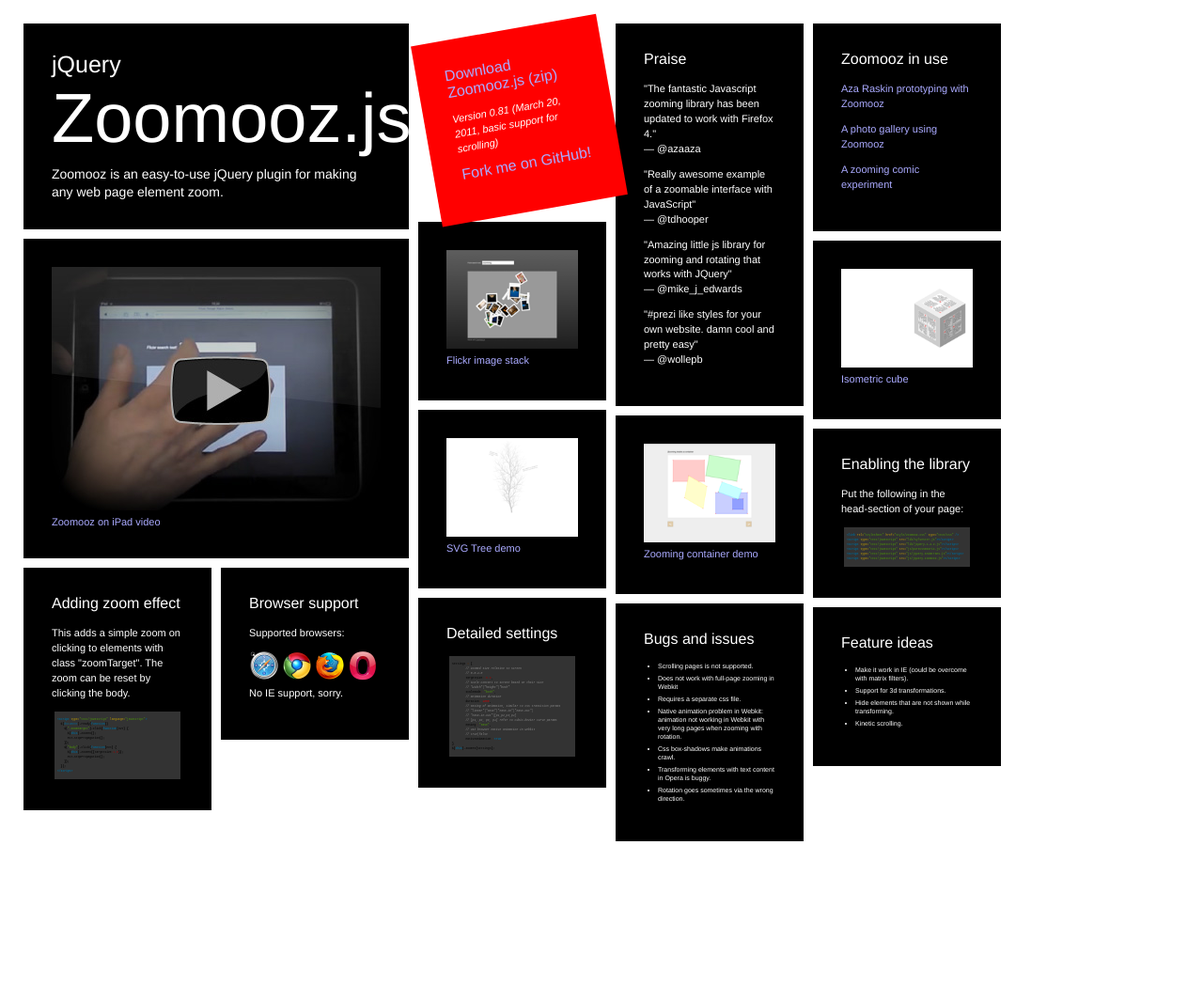
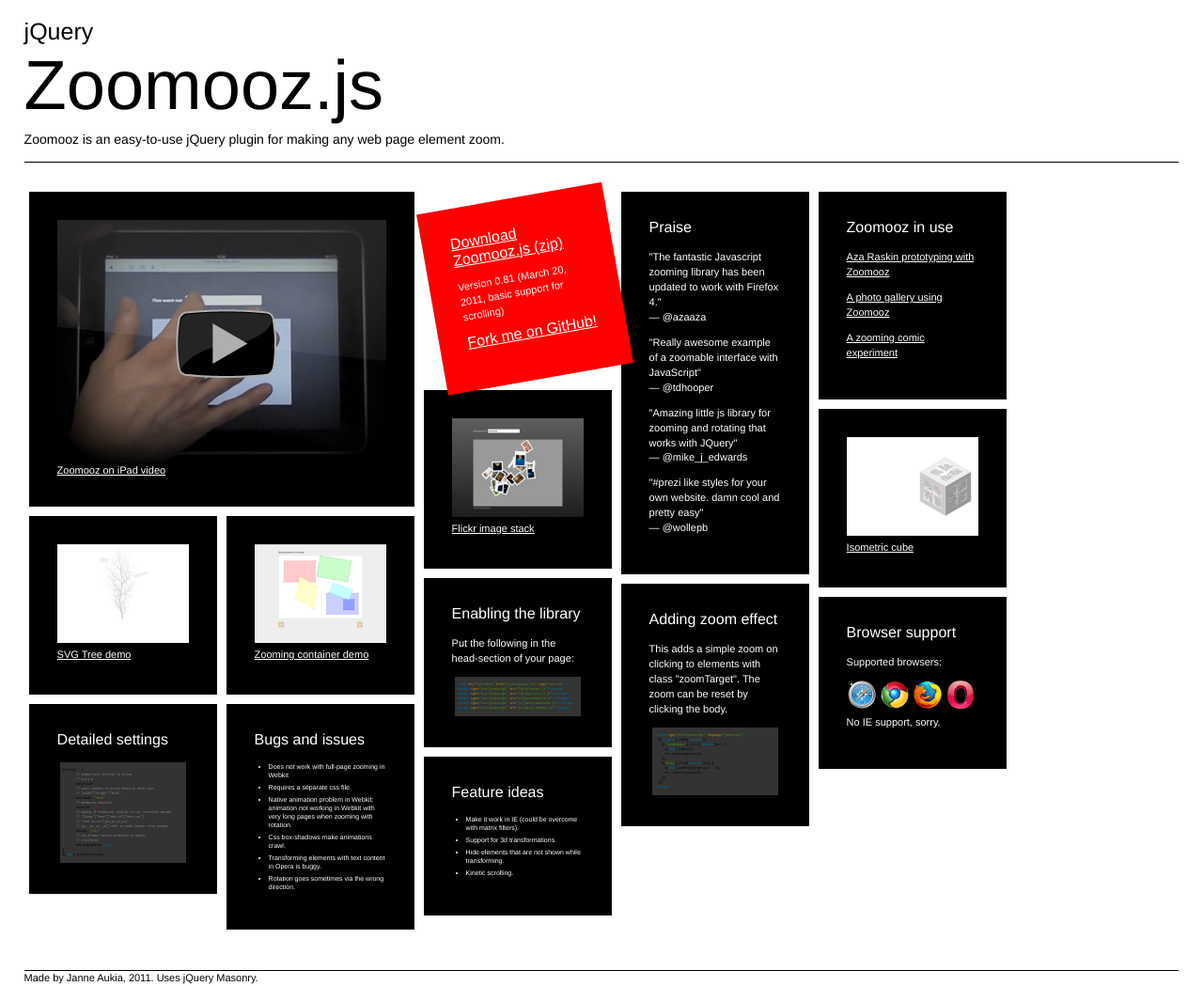
Before and after one commit to jaukia/zoomooz, a plain HTML site: page index.html in a window 1280 px wide. Shown: the whole page at 94% size. Before the commit the page ends 952 px from the top, so only its background shows below. Drawn offline with Linux system fonts and the light colour scheme.

Commit message:
Site tuning

```diff
--- a/index.html
+++ b/index.html
@@ -40,20 +40,29 @@
 		</script>
 	</head>
 	<body>
+
+	    <div id="title">
+	        <h2 id="topsubtitle">jQuery</h2>
+		    <h1>Zoomooz.js</h1>
+		    <div class="topdescription">
+		        Zoomooz is an easy-to-use jQuery plugin for making any web page element zoom.
+		    </div>
+
+		</div>
+
 	    <div class="innerContent">
 
 		<!--************************
 		**  TITLE                 **
 		*************************-->
 
-	    <div class="section" id="title">
-	        <h2 id="topsubtitle">jQuery</h2>
-		    <h1>Zoomooz.js</h1>
-		    <div class="description">
-		        Zoomooz is an easy-to-use jQuery plugin for making any web page element zoom.
-		    </div>
+	     <div class="section" id="video">
+            <a href="http://www.youtube.com/watch?v=faSRI1iAang" rel="prettyPhoto">
+                <img src="website-images/video.jpg" width="350" height="259" />
+                Zoomooz on iPad video
+            </a>
 
-		</div>
+            </div>
 
 	    <div class="section" id="description">
 		    <p>
@@ -89,13 +98,6 @@
 
 		</div>
 
-    <div class="section" id="video">
-            <a href="http://www.youtube.com/watch?v=faSRI1iAang" rel="prettyPhoto">
-                <img src="website-images/video.jpg" width="350" height="259" />
-                Zoomooz on iPad video
-            </a>
-
-            </div>
 
 		<div class="section" id="gettingstarted">
 		        <h2>Zoomooz in use</h2>
@@ -220,14 +222,13 @@
 			</div>
 
 		<!--************************
-		**  BUGS       **
+		**  BUGS                  **
 		*************************-->
 
 		    <div class="section">
 		    	<h2>Bugs and issues</h2>
 		    	<div>
 		    	<ul>
-		    		<li>Scrolling pages is not supported.</li>
 		    		<li>Does not work with full-page zooming in Webkit</li>
 					<li>Requires a separate css file.</li>
 					<li>Native animation problem in Webkit: animation not working in Webkit with very long pages when zooming with rotation.</li>
@@ -239,7 +240,7 @@
 			</div>
 
 		<!--************************
-		**  FEATURES       **
+		**  FEATURES              **
 		*************************-->
 
 			<div class="section">
@@ -253,6 +254,7 @@
 		    	</ul>
 				</div>
 			</div>
+
 
         <!--************************
 		**  GOOGLE ANALYTICS      **
@@ -270,5 +272,13 @@
 
         </div>
 
+         <!--************************
+		**  FOOTER                **
+		*************************-->
+
+    <div id="footer">
+    Made by Janne Aukia, 2011. Uses jQuery Masonry.
+    </div>
+
 	</body>
 </html>
--- a/style/website.css
+++ b/style/website.css
@@ -9,8 +9,14 @@
     margin-top: 0px;
 }
 
+.topdescription {
+    margin-top:0px;
+    margin-bottom:10px;
+    font-size:14px;
+}
+
 .innerContent {
-    padding:20px;
+    margin:2%;
 }
 
 .section {
@@ -27,13 +33,30 @@
 
 }
 
-.description {
-    font-size:14px;
-    line-height:19px;
+#title {
+    margin-left:2%;
+    margin-top:20px;
+    width:96%;
+    border-bottom:1px solid black;
+    margin-bottom:0.5em;
+    padding-bottom:0.5em;
 }
 
-#title, #video {
+#footer {
+    border-top:1px solid black;
+    margin-bottom:2.0em;
+    margin-left:2%;
+    width:96%;
+    margin-top:-20px;
+}
+
+#video {
     width: 350px;
+}
+
+#video img {
+    display:block;
+    text-decoration:none;
 }
 
 #video a:hover {
@@ -87,7 +110,6 @@
 }
 
 #version {
-	font-style: italic;
 	margin-bottom:1em;
 }
 
@@ -115,8 +137,8 @@
 }
 
 a {
-	text-decoration: none;
-	color: #aaf;
+	text-decoration: underline;
+	color: white;
 }
 
 a:hover {
```
